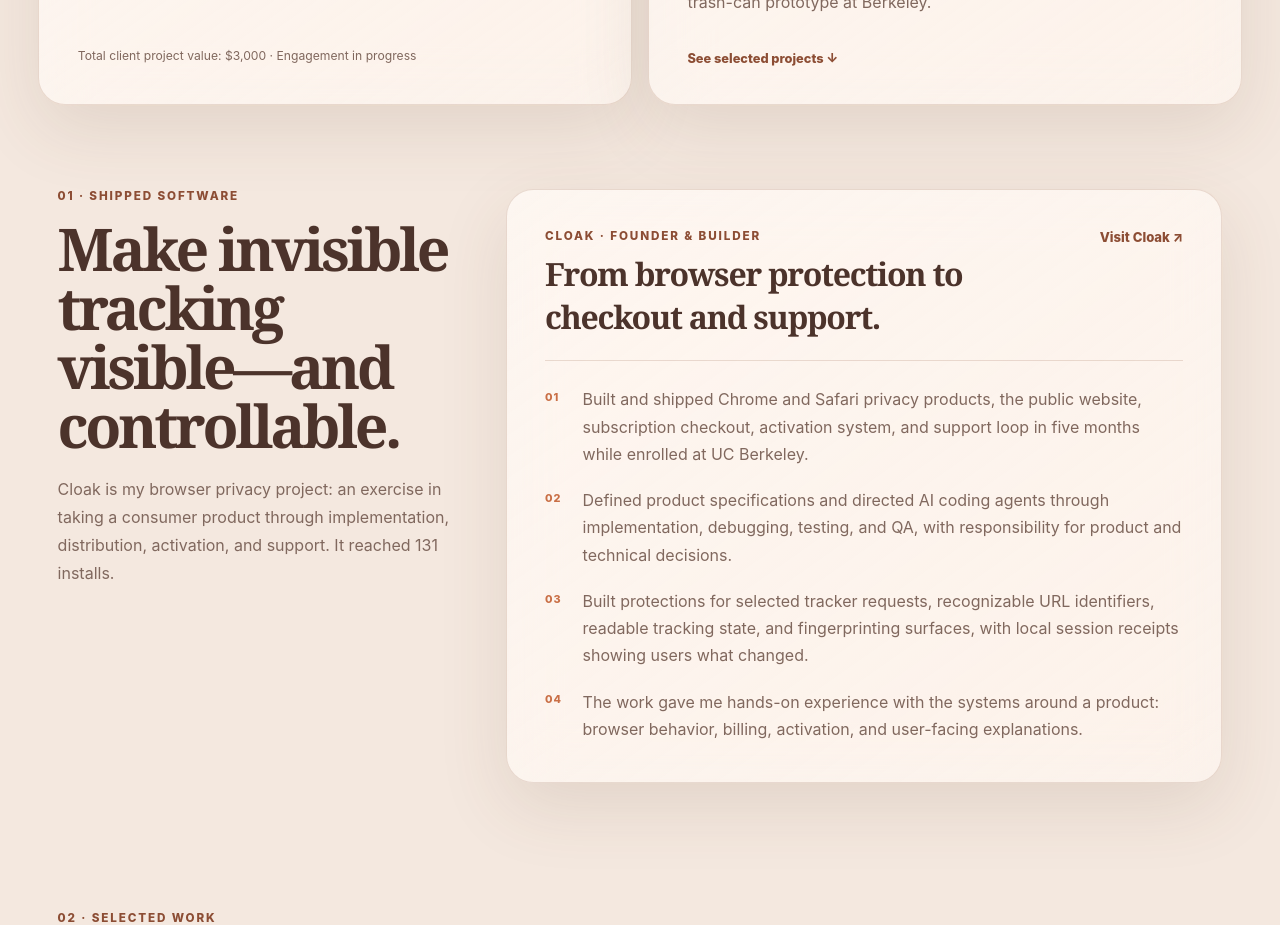
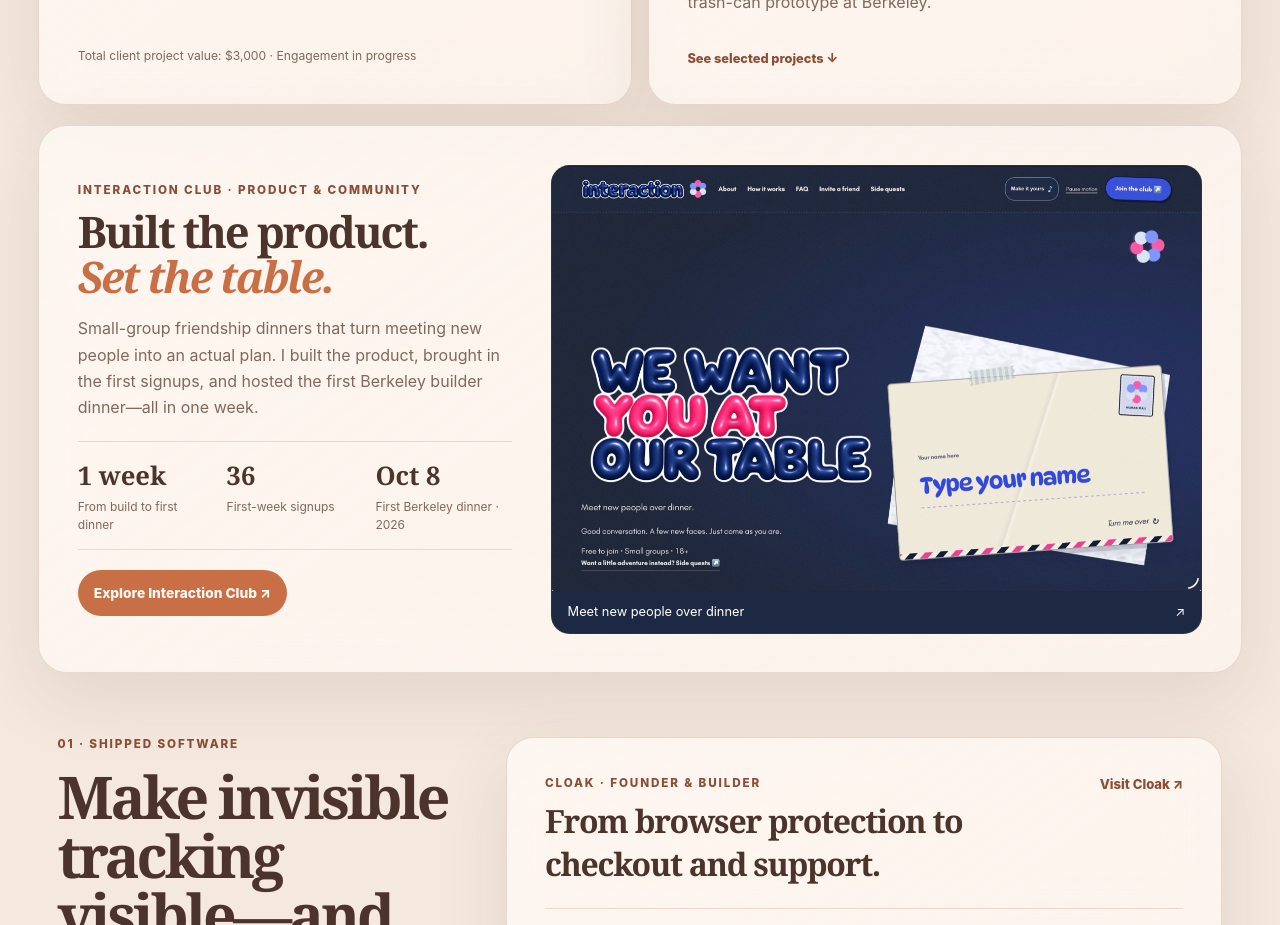
Before and after one commit to billionairebumblebee/vivianyang, a Next.js app: page / in a window 1280 px wide. Shown: the part 1140-2065 px from the top of the page. Built offline with nearby package versions, Linux system fonts and the light colour scheme; no server answers.

Commit message:
Add Interaction Club showcase with product preview and milestones

```diff
--- a/app/page.tsx
+++ b/app/page.tsx
@@ -170,6 +170,24 @@ export default function PortfolioPage() {
         <article className="student-card glass"><p className="eyebrow">Engineering beyond the screen</p><h3>Code, research, and physical prototypes.</h3><p>My work spans browser software, Berkeley Lab workflow automation and data science projects, and a team-built sorting-trash-can prototype at Berkeley.</p><a className="build-link" href="#builds">See selected projects ↓</a></article>
       </section>
 
+      <section id="interaction-club" className="interaction-showcase glass" aria-labelledby="interaction-title">
+        <div className="interaction-copy">
+          <p className="eyebrow">Interaction Club · Product & community</p>
+          <h2 id="interaction-title">Built the product.<br /><em>Set the table.</em></h2>
+          <p>Small-group friendship dinners that turn meeting new people into an actual plan. I built the product, brought in the first signups, and hosted the first Berkeley builder dinner—all in one week.</p>
+          <dl className="interaction-milestones">
+            <div><dt>1 week</dt><dd>From build to first dinner</dd></div>
+            <div><dt>36</dt><dd>First-week signups</dd></div>
+            <div><dt>Oct 8</dt><dd>First Berkeley dinner · 2026</dd></div>
+          </dl>
+          <a className="button primary" href="https://interaction-omega.vercel.app/" target="_blank" rel="noreferrer">Explore Interaction Club ↗</a>
+        </div>
+        <a className="interaction-preview" href="https://interaction-omega.vercel.app/" target="_blank" rel="noreferrer" aria-label="Visit Interaction Club">
+          <img src="/interaction-club-preview.jpg" alt="Interaction Club homepage with the headline We want you at our table and a playful invitation envelope" width={1280} height={837} loading="lazy" />
+          <span>Meet new people over dinner <span aria-hidden="true">↗</span></span>
+        </a>
+      </section>
+
       <section id="cloak" className="cloak-section section-space">
         <div className="section-intro">
           <p className="eyebrow">01 · Shipped software</p>
--- a/app/portfolio.css
+++ b/app/portfolio.css
@@ -1311,6 +1311,41 @@ button {
   }
 }
 
+.interaction-showcase {
+  display: grid;
+  grid-template-columns: minmax(0, 0.8fr) minmax(0, 1.2fr);
+  align-items: center;
+  gap: clamp(1.5rem, 3vw, 3rem);
+  margin-top: 1.25rem;
+  padding: clamp(1.25rem, 3vw, 2.5rem);
+  border-radius: 1.8rem;
+  scroll-margin-top: 6rem;
+}
+.interaction-copy h2 {
+  margin: 0.75rem 0 1rem;
+  font: 700 clamp(2rem, 3.4vw, 3.4rem)/1.04 Georgia, "Times New Roman", serif;
+  letter-spacing: -0.05em;
+}
+.interaction-copy h2 em { color: var(--accent); }
+.interaction-copy > p:not(.eyebrow) { color: var(--muted); line-height: 1.65; }
+.interaction-milestones {
+  display: grid;
+  grid-template-columns: repeat(3, minmax(0, 1fr));
+  gap: 0.75rem;
+  margin: 1.25rem 0;
+  padding: 1rem 0;
+  border-block: 1px solid var(--line);
+}
+.interaction-milestones dt { font: 700 1.6rem Georgia, "Times New Roman", serif; }
+.interaction-milestones dd { margin: 0.35rem 0 0; color: var(--muted); font-size: 0.75rem; line-height: 1.45; }
+.interaction-preview { display: block; overflow: hidden; border: 1px solid var(--line); border-radius: 1.15rem; background: #1d2942; color: #fff; }
+.interaction-preview img { display: block; width: 100%; height: auto; }
+.interaction-preview > span { display: flex; justify-content: space-between; gap: 1rem; padding: 0.85rem 1rem; font-size: 0.8rem; }
+.interaction-preview:focus-visible { outline: 3px solid var(--accent); outline-offset: 4px; }
+@media (max-width: 900px) {
+  .interaction-showcase { grid-template-columns: minmax(0, 1fr); }
+}
+
 /* Keep the four opening highlights together without shrinking mobile text. */
 .hero {
   min-height: auto;
```
Also changed, not shown: public/interaction-club-preview.jpg (added).
